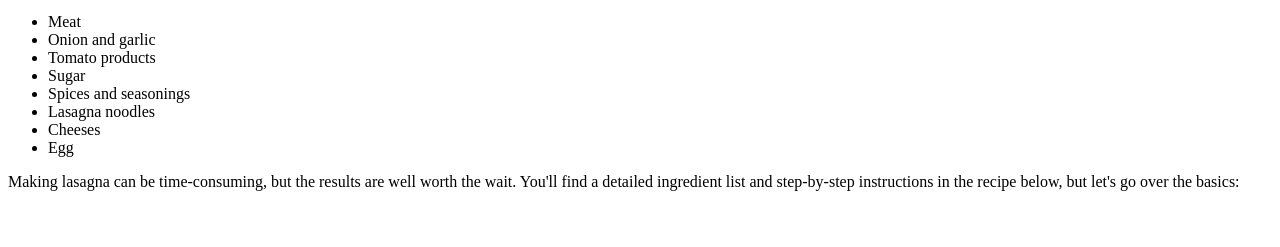
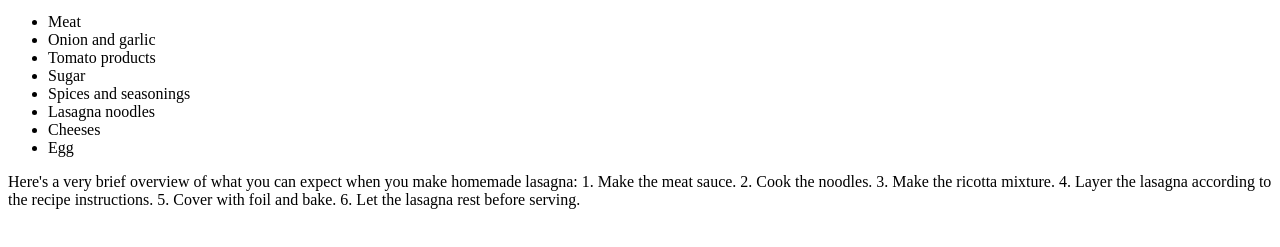
Before and after one commit to sagar2git/odin-recipes, a plain HTML site: page recipes/lasagna.html in a window 1280 px wide. Shown: the part 421-668 px from the top of the page. Drawn offline with Linux system fonts and the light colour scheme.

Commit message:
Edit lasagna making process mistake

```diff
--- a/recipes/lasagna.html
+++ b/recipes/lasagna.html
@@ -16,7 +16,13 @@
 			<li>Egg</li>
 		</ul>
 		<p>
-			Making lasagna can be time-consuming, but the results are well worth the wait. You'll find a detailed ingredient list and step-by-step instructions in the recipe below, but let's go over the basics:
+			Here's a very brief overview of what you can expect when you make homemade lasagna:
+1. Make the meat sauce.
+2. Cook the noodles.
+3. Make the ricotta mixture.
+4. Layer the lasagna according to the recipe instructions.
+5. Cover with foil and bake.
+6. Let the lasagna rest before serving.
 		</p>
 	</head>
 </html>
```
